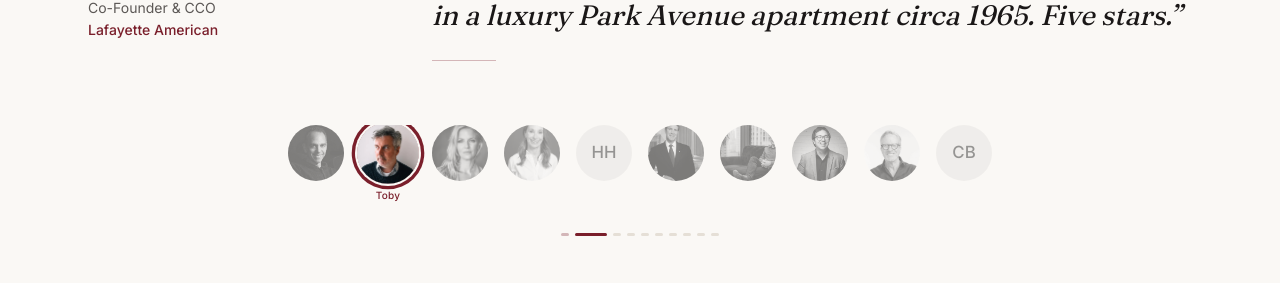
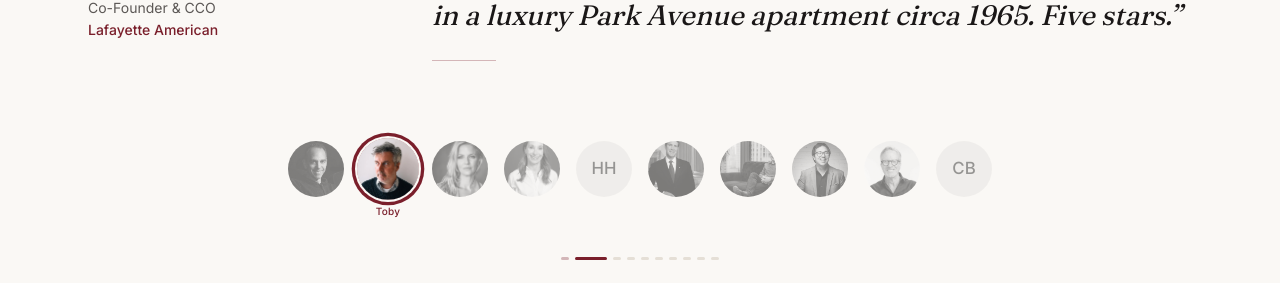
Before and after one commit to walterh1996/HindmanCo, a Next.js app: page / in a window 1280 px wide. Shown: the part 4415-4698 px from the top of the page. Built offline with nearby package versions, Linux system fonts and the light colour scheme.

Commit message:
auto-backup: 2026-05-15 23:27:27

```diff
--- a/src/components/testimonial-carousel.tsx
+++ b/src/components/testimonial-carousel.tsx
@@ -234,7 +234,7 @@ export function TestimonialCarousel() {
         <div className="absolute left-0 top-0 bottom-0 w-8 bg-gradient-to-r from-cream to-transparent z-10 pointer-events-none lg:hidden" />
         <div className="absolute right-0 top-0 bottom-0 w-8 bg-gradient-to-l from-cream to-transparent z-10 pointer-events-none lg:hidden" />
 
-        <div className="flex items-center justify-start lg:justify-center gap-3 md:gap-4 overflow-x-auto pb-2 scrollbar-hide px-2">
+        <div className="flex items-center justify-start lg:justify-center gap-3 md:gap-4 overflow-x-auto py-4 scrollbar-hide px-2">
           {testimonials.map((person, i) => (
             <button
               key={person.author}
```
